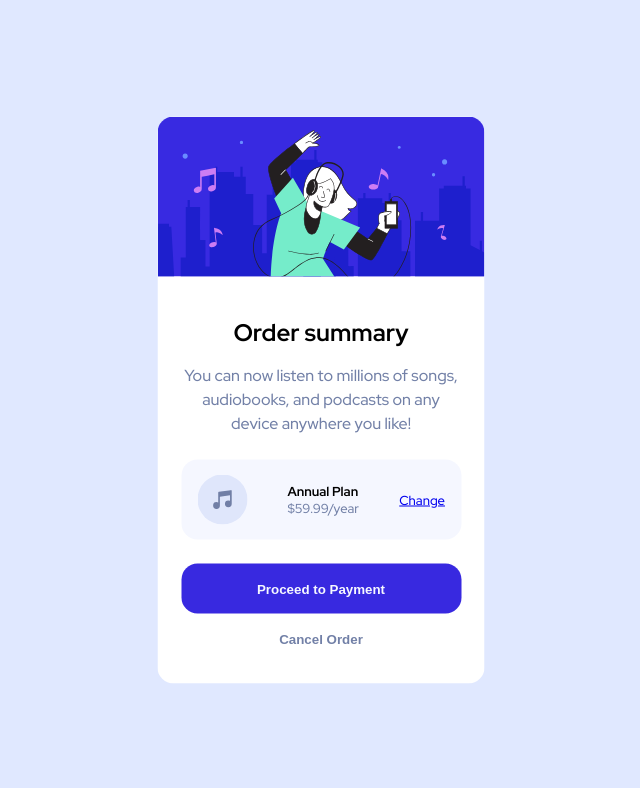
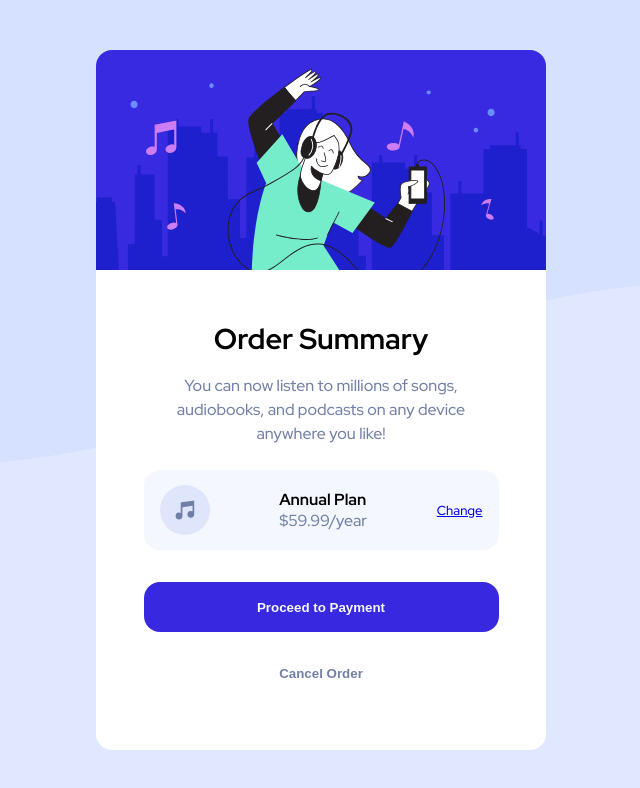
Before and after one commit to SpacemanOG/fmentor-Order-summary-component, a plain HTML site: page index.html in a window 1536 px wide. Shown: the whole page, without its empty margins (447-1087 px from the left). Drawn offline with Linux system fonts and the light colour scheme.

Commit message:
Full project complete

```diff
--- a/index.html
+++ b/index.html
@@ -17,11 +17,14 @@
 <body>
     <div class="containerOuter">
         <div class="containerInner">
+            <!-- THIS IS THE TOP SECTION -->
             <section class="topIntro">
-                <h1>Order summary</h1>
+                <h1>Order Summary</h1>
                 <p>You can now listen to millions of songs, audiobooks, and podcasts on any device anywhere you like!
                 </p>
             </section>
+
+            <!-- THIS IS THE MID SECTION -->
             <section class="midPricingDetails">
                 <img src="./images/icon-music.svg" alt="Icon representing music">
                 <div class="pricing">
@@ -30,6 +33,8 @@
                 </div>
                 <a href="#" aria-label="Change pricing using this option">Change</a>
             </section>
+
+            <!-- THIS IS THE BOTTOM SECTION -->
             <section class="bottomButtons">
                 <button>Proceed to Payment</button>
                 <button>Cancel Order</button>
--- a/styles.css
+++ b/styles.css
@@ -7,6 +7,15 @@ body {
     padding: 0;
     background-color: hsl(225, 100%, 94%);
     font-family: 'Red Hat Display', sans-serif;
+}
+
+/* MOBILE FIRST */
+/* MOBILE FIRST */
+
+body {
+    background-image: url(./images/pattern-background-mobile.svg);
+    background-repeat: no-repeat;
+    background-size: 100%;
 }
 
 .containerOuter {
@@ -26,11 +35,12 @@ body {
 .containerInner {
     width: 280px;
     margin: 0 auto;
+    margin-top: 200px;
 }
 
+/* THE TOP SECTION SETTINGS */
 .topIntro h1 {
     text-align: center;
-    margin-top: 200px;
     margin-bottom: 16px;
 }
 
@@ -43,6 +53,7 @@ body {
     margin: 0 auto;
 }
 
+/* THE MID SECTION SETTINGS */
 .midPricingDetails {
     display: flex;
     justify-content: space-between;
@@ -76,6 +87,7 @@ body {
     color: hsl(224, 23%, 55%);
 }
 
+/* THE BOTTOM SECTION SETTINGS */
 button:first-child {
     width: 280px;
     height: 50px;
@@ -95,3 +107,49 @@ button:nth-child(2) {
     color: hsl(224, 23%, 55%);
     font-weight: 700;
 }
+
+
+/* NOW, THE DESKTOP SETTINGS */
+/* NOW, THE DESKTOP SETTINGS */
+
+@media (min-width: 1440px) {
+    body {
+        background-image: url(./images/pattern-background-desktop.svg);
+        background-repeat: no-repeat;
+        background-size: 100%;
+    }
+
+    .containerOuter {
+        width: 450px;
+        height: 700px;
+    }
+
+    .containerInner {
+        width: 355px;
+        margin-top: 270px;
+    }
+
+    .topIntro h1 {
+        font-size: 1.8rem;
+    }
+
+    .topIntro p {
+        width: auto;
+    }
+
+    .pricing p {
+        font-size: medium;
+    }
+
+    .bottomButtons button {
+        width: 100%;
+    }
+
+    .bottomButtons button:first-child {
+        margin-top: 32px;
+    }
+
+    .bottomButtons button:nth-child(2) {
+        margin-top: 16px;
+    }
+}
```
Also changed, not shown: Screen Shot 2022-11-03 at 14.30.22.png (added), Screen Shot 2022-11-03 at 14.30.48.png (added), 1 other file.
